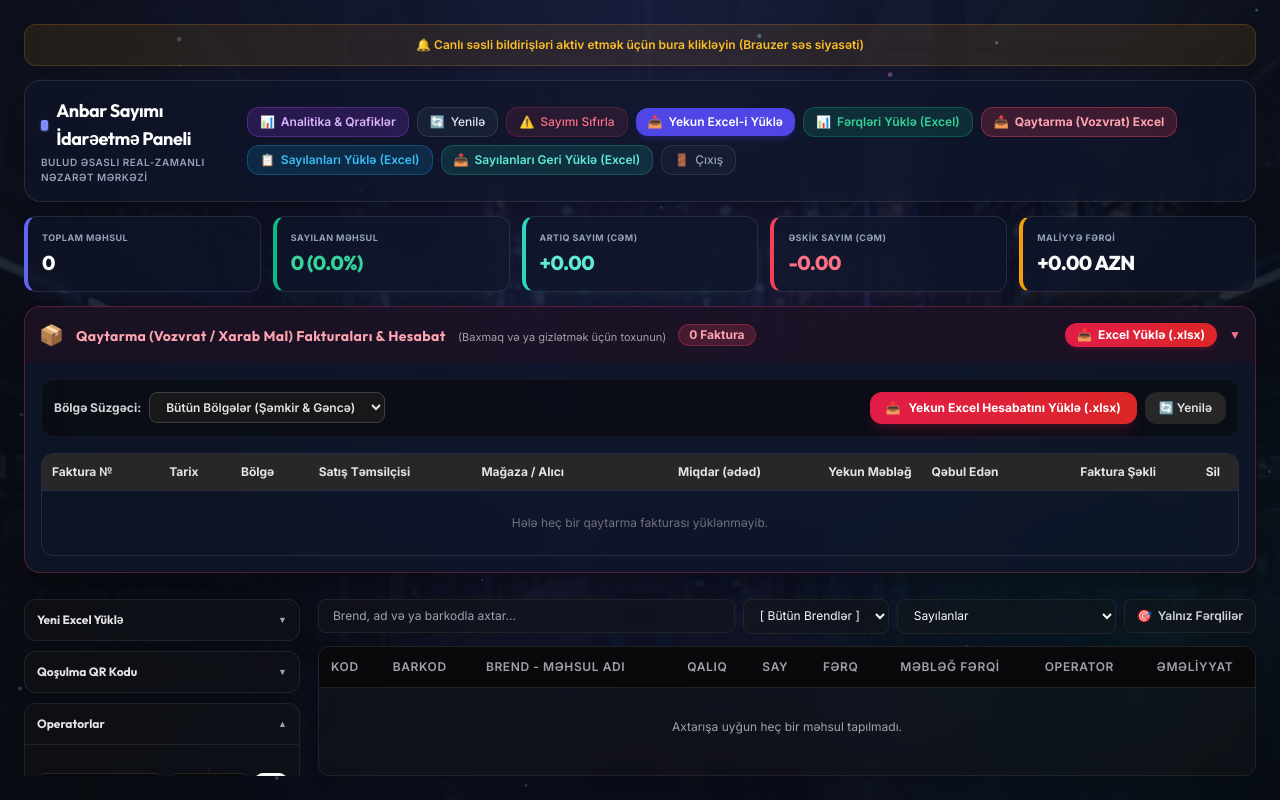
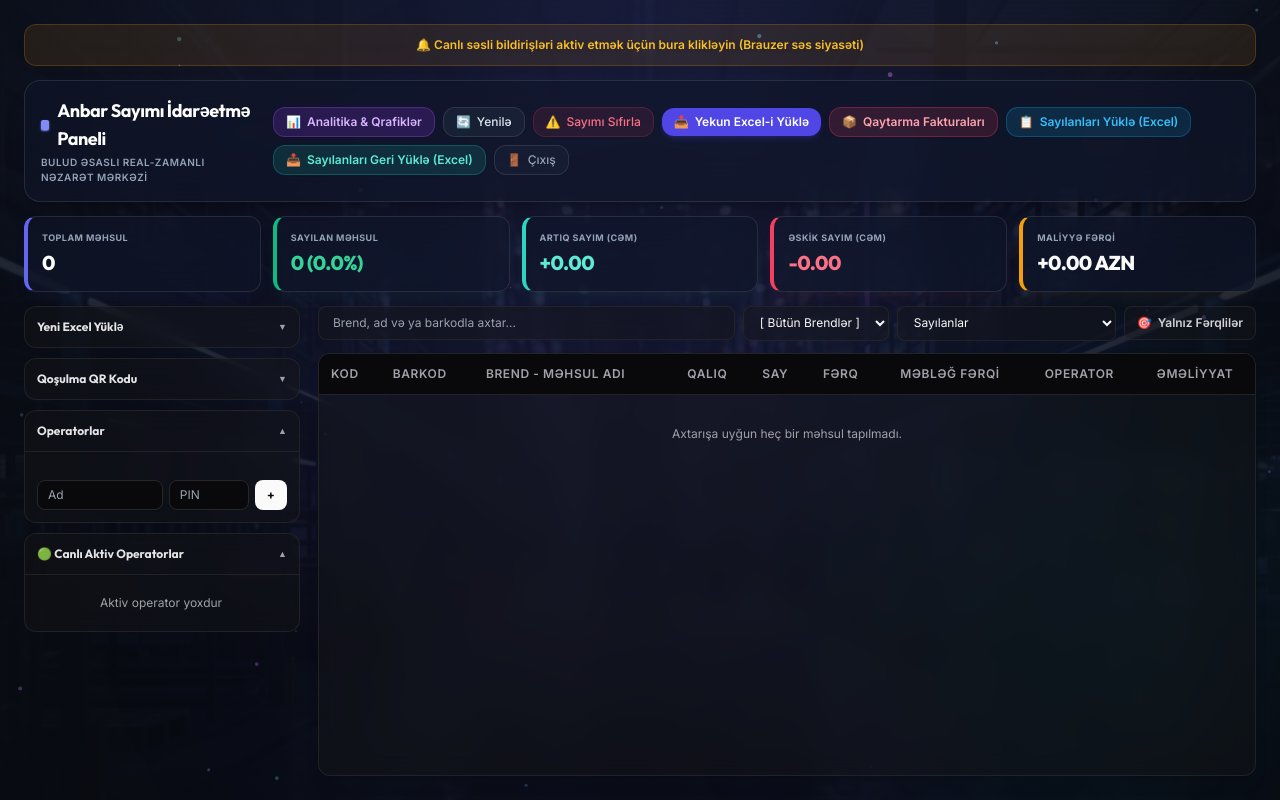
Before and after one commit to acolour2023-wq/Anbar_botu, a Flask app: page /admin in a window 1280 px wide. Run offline with Flask 3, Linux system fonts and the light colour scheme; the visitor is signed in with stand-in values (Sample User, id 1); data that the repository does not hold is empty; some libraries are stand-ins or nearby versions.

Commit message:
Completely clear main admin view: convert vozvrat to clean on-demand popup modal

```diff
--- a/templates/admin.html
+++ b/templates/admin.html
@@ -324,13 +324,9 @@
                 <a href="#" onclick="downloadFile('/download_excel', 'yekun_sayim_neticesi.xlsx'); return false;" class="px-3 py-1.5 bg-indigo-600 hover:bg-indigo-500 text-white transition-all text-xs font-semibold rounded-xl flex items-center gap-1.5 shadow-md shadow-indigo-600/20 active:scale-95">
                     <span>📥</span> Yekun Excel-i Yüklə
                 </a>
-                <a href="#" onclick="downloadFile('/download_discrepancies_excel', 'ferqler_hesabati.xlsx'); return false;" class="px-3 py-1.5 bg-emerald-500/15 border border-emerald-500/30 hover:bg-emerald-500/25 text-emerald-400 transition-all text-xs font-semibold rounded-xl flex items-center gap-1.5 shadow-sm active:scale-95">
-                    <span>📊</span> Fərqləri Yüklə (Excel)
-                </a>
-
-                <a href="/download_vozvrat_excel" class="px-3 py-1.5 bg-rose-500/20 border border-rose-500/40 hover:bg-rose-500/30 text-rose-300 transition-all text-xs font-bold rounded-xl flex items-center gap-1.5 shadow-sm active:scale-95">
-                    <span>📥</span> Qaytarma (Vozvrat) Excel
-                </a>
+                <button onclick="openVozvratModal()" class="px-3 py-1.5 bg-rose-500/15 border border-rose-500/30 hover:bg-rose-500/25 text-rose-300 transition-all text-xs font-semibold rounded-xl flex items-center gap-1.5 shadow-sm active:scale-95">
+                    <span>📦</span> Qaytarma Fakturaları
+                </button>
 <a href="#" onclick="downloadFile('/download_counted_excel', 'sayilanlar_hesabati.xlsx'); return false;" class="px-3 py-1.5 bg-sky-500/15 border border-sky-500/30 hover:bg-sky-500/25 text-sky-400 transition-all text-xs font-semibold rounded-xl flex items-center gap-1.5 shadow-sm active:scale-95">
                     <span>📋</span> Sayılanları Yüklə (Excel)
                 </a>
@@ -368,73 +364,7 @@
             </div>
         </div>
 
-                <!-- Geniş və Açılıb-Bağlanan Vozvrat Fakturaları Paneli -->
-        <div class="card bg-slate-900/80 backdrop-blur-xl border border-rose-500/30 rounded-2xl shadow-xl shadow-black/20 transition-all duration-300 mb-3 collapsed" id="card-vozvrat">
-            <div class="card-header flex items-center justify-between p-3.5 border-b border-rose-500/20 cursor-pointer select-none bg-rose-950/20 hover:bg-rose-950/30 transition-all rounded-t-2xl" onclick="toggleCard('card-vozvrat')">
-                <div class="flex items-center gap-3">
-                    <span class="text-xl">📦</span>
-                    <div>
-                        <span class="text-sm font-bold font-outfit text-rose-300 tracking-wide">Qaytarma (Vozvrat / Xarab Mal) Fakturaları & Hesabat</span>
-                        <span class="text-[11px] text-zinc-400 ml-2 hidden sm:inline">(Baxmaq və ya gizlətmək üçün toxunun)</span>
-                    </div>
-                    <span id="vozvrat-total-count-badge" class="px-2.5 py-0.5 text-xs font-bold rounded-full bg-rose-500/20 text-rose-300 border border-rose-500/30">0 Faktura</span>
-                </div>
-                <div class="flex items-center gap-3">
-                    <a id="admin-vozvrat-download-btn-header" href="/download_vozvrat_excel" onclick="event.stopPropagation();" class="px-3 py-1 bg-gradient-to-r from-rose-600 to-red-600 hover:from-rose-500 hover:to-red-500 text-white font-bold text-xs rounded-xl flex items-center gap-1.5 shadow-md shadow-rose-900/30 transition-all active:scale-95">
-                        <span>📥</span> Excel Yüklə (.xlsx)
-                    </a>
-                    <span class="toggle-icon text-rose-400 text-xs font-bold transition-transform duration-200">▼</span>
-                </div>
-            </div>
-
-            <div class="card-content p-4">
-                <div class="flex flex-wrap items-center justify-between gap-3 mb-4 p-3 bg-zinc-950/60 rounded-xl border border-white/5">
-                    <div class="flex items-center gap-2">
-                        <label class="text-xs font-bold text-zinc-300">Bölgə Süzgəci:</label>
-                        <select id="admin-vozvrat-filter" onchange="loadAdminVozvratList()" class="px-3 py-1.5 bg-zinc-900 border border-zinc-700 rounded-lg text-xs font-semibold text-zinc-200 cursor-pointer">
-                            <option value="">Bütün Bölgələr (Şəmkir & Gəncə)</option>
-                            <option value="Şəmkir">Yalnız Şəmkir</option>
-                            <option value="Gəncə">Yalnız Gəncə</option>
-                        </select>
-                    </div>
-                    <div class="flex items-center gap-2">
-                        <a id="admin-vozvrat-download-btn" href="/download_vozvrat_excel" class="px-4 py-2 bg-gradient-to-r from-rose-600 to-red-600 hover:from-rose-500 hover:to-red-500 text-white font-bold text-xs rounded-xl flex items-center gap-2 shadow-lg shadow-rose-900/30 transition-all active:scale-95">
-                            <span>📥</span> Yekun Excel Hesabatını Yüklə (.xlsx)
-                        </a>
-                        <button onclick="loadAdminVozvratList()" class="px-3.5 py-2 bg-zinc-800 hover:bg-zinc-700 text-zinc-200 rounded-xl text-xs font-semibold transition-all flex items-center gap-1.5">
-                            🔄 Yenilə
-                        </button>
-                    </div>
-                </div>
-
-                <!-- Cədvəl -->
-                <div class="overflow-x-auto rounded-xl border border-white/10 max-h-[400px] overflow-y-auto">
-                    <table class="w-full text-left border-collapse text-xs">
-                        <thead class="sticky top-0 z-10">
-                            <tr class="bg-zinc-800 text-zinc-200 font-semibold border-b border-white/10">
-                                <th class="p-2.5">Faktura №</th>
-                                <th class="p-2.5">Tarix</th>
-                                <th class="p-2.5">Bölgə</th>
-                                <th class="p-2.5">Satış Təmsilçisi</th>
-                                <th class="p-2.5">Mağaza / Alıcı</th>
-                                <th class="p-2.5 text-right">Miqdar (ədəd)</th>
-                                <th class="p-2.5 text-right">Yekun Məbləğ</th>
-                                <th class="p-2.5">Qəbul Edən</th>
-                                <th class="p-2.5 text-center">Faktura Şəkli</th>
-                                <th class="p-2.5 text-center">Sil</th>
-                            </tr>
-                        </thead>
-                        <tbody id="admin-vozvrat-table-body" class="divide-y divide-white/5 text-zinc-300">
-                            <tr>
-                                <td colspan="10" class="p-6 text-center text-zinc-500">Məlumatlar yüklənir...</td>
-                            </tr>
-                        </tbody>
-                    </table>
-                </div>
-            </div>
-        </div>
-
-        <!-- Main Workspace -->
+                <!-- Main Workspace -->
         <div class="grid grid-cols-1 lg:grid-cols-[280px_1fr] gap-3.5 flex-1 min-h-0 h-0">
             <!-- Sidebar -->
             <div class="flex flex-col gap-2.5 overflow-y-auto pr-1">
@@ -2015,6 +1945,8 @@
 
             if (res.status === "success" && res.fakturalar) {
                 if (badge) badge.innerText = `${res.fakturalar.length} Faktura`;
+                const mBadge = document.getElementById("vozvrat-modal-badge");
+                if (mBadge) mBadge.innerText = `${res.fakturalar.length} Faktura`;
 
                 if (res.fakturalar.length === 0) {
                     if (tbody) tbody.innerHTML = '<tr><td colspan="10" class="p-6 text-center text-zinc-500">Hələ heç bir qaytarma fakturası yüklənməyib.</td></tr>';
```
Also changed, not shown: other parts of templates/admin.html (+62 -0 lines).
